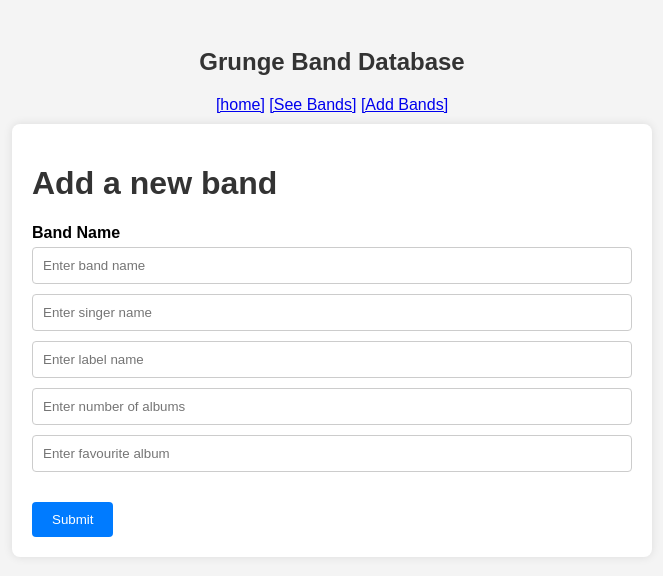
After one commit to steve-sharpe/FS-DB_QAP3_SS_Final, a Node server app: page /bandsAdd in a window 1280 px wide. The commit adds this page. Shown: the top 576 px of the page, without its empty margins (308-971 px from the left). Run offline with Node 20, Linux system fonts and the light colour scheme.

Commit message:
working, still needs addBand landing page.

```diff
--- a/index.js
+++ b/index.js
@@ -14,28 +14,17 @@ app.use(express.urlencoded({ extended: true }));
 
 const bandsRouter = require('./routes/api/bands');
 const apiRouter = require('./routes/api');
+const bandsAddRouter = require('./routes/api/bandsAdd');
 
 app.use('/bands', bandsRouter);
 app.use('/api', apiRouter);
+app.use('/bandsAdd', bandsAddRouter);
 
 
 app.get('/', (req, res) => {
     res.render('index.ejs');
     });
 
-app.post('/bandDelete', async (req, res) => {
-    const bandId = req.body.band_id;
-    try {
-        // Assuming deleteBandById is a function that deletes a band by ID and returns a result
-        await deleteBand(bandId);
-        res.send(`Band with ID ${bandId} deleted successfully.`);
-    } catch (error) {
-        // Log the error and send an error response
-        console.error(`Error deleting band with ID ${bandId}:`, error);
-        res.status(500).send(`Failed to delete band with ID ${bandId}.`);
-    }
-});
-
 app.listen(port, () => {
     console.log(`Server is running on port ${port}`);
     });
--- a/public/styles.css
+++ b/public/styles.css
@@ -3,6 +3,54 @@ body {
   padding: 20px;
   background-color: #f4f4f4;
 }
+
+
+.centered-content {
+  max-width: 600px;
+  margin: 0 auto;
+  background: white;
+  padding: 20px;
+  box-shadow: 0 0 10px rgba(0, 0, 0, 0.1);
+  border-radius: 8px;
+}
+
+h1 {
+  color: #333;
+}
+
+.form-group {
+  margin-bottom: 20px;
+}
+
+.form-group label {
+  display: block;
+  margin-bottom: 5px;
+  font-weight: bold;
+}
+
+.form-control {
+  width: 100%;
+  padding: 10px;
+  margin-bottom: 10px;
+  border: 1px solid #ccc;
+  border-radius: 4px;
+  box-sizing: border-box; /* Makes sure the padding doesn't affect the overall width */
+}
+
+.btn-primary {
+  background-color: #007bff;
+  color: white;
+  padding: 10px 20px;
+  border: none;
+  border-radius: 4px;
+  cursor: pointer;
+}
+
+.btn-primary:hover {
+  background-color: #0056b3;
+}
+
+
 
 
 
@@ -58,5 +106,5 @@ nav {
   text-align: center; /* Ensures the text inside the elements is also centered */
   width: 100%; /* Ensures nav takes up the full width */
   flex-direction: row; /* Keeps child elements in a row but ensures nav is on its own line */
-  padding-bottom: 50px;
+  padding-bottom: 10px;
 }
--- a/routes/api/bands.js
+++ b/routes/api/bands.js
@@ -1,8 +1,3 @@
-// this file is the route for the bands api
-// it uses the bands route
-// the bands route is in the parent directory
-// the bands route is in the routes directory
-
 const express = require('express');
 const router = express.Router();
 const bandsDal = require('../../services/pg.bands.dal');
--- /dev/null
+++ b/routes/api/bandsAdd.js
@@ -0,0 +1,14 @@
+// this is a route for the bandsAdd page
+
+const router = require('express').Router();
+const DEBUG = true;
+
+if(DEBUG) {
+    console.log('ROUTE: /bandsAdd');
+}
+
+router.get('/', (req, res) => {
+    res.render('bandsAdd');
+    });
+
+module.exports = router;
--- a/services/sql/insert.sql
+++ b/services/sql/insert.sql
@@ -7,3 +7,8 @@ VALUES
     ('Alice in Chains', 'Layne Staley', 'Columbia', 5, 'Dirt'),
     ('Stone Temple Pilots', 'Scott Weiland', 'Atlantic', 6, 'Core'),
     ('Mudhoney', 'Mark Arm', 'Sub Pop', 10, 'Superfuzz Bigmuff');
+    ('Foo Fighters', 'Dave Grohl', 'RCA', 9, 'The Colour and the Shape'),
+    ('Queens of the Stone Age', 'Josh Homme', 'Interscope', 7, 'Songs for the Deaf'),
+    ('The Smashing Pumpkins', 'Billy Corgan', 'Virgin', 5, 'Siamese Dream'),
+    ('Radiohead', 'Thom Yorke', 'Parlophone', 8, 'OK Computer'),
+    ('Pixies', 'Black Francis', '4AD', 4, 'Doolittle'),
--- /dev/null
+++ b/views/bandsAdd.ejs
@@ -0,0 +1,35 @@
+<!-- This page is a form to enter a new band into the database. It is a simple form with a text input for the band name and a submit button. The form is submitted to the /bands route with a POST request. The form is styled with Bootstrap classes to make it look nice.Enter all the fields except id. fields are band_name, band_singer, band_label, number_albums and favourite_album -->
+
+<!DOCTYPE html>
+<html lang="en">
+<head>
+    <meta charset="UTF-8">
+    <meta name="viewport" content="width=device-width, initial-scale=1.0">
+    <title>Document</title>
+</head>
+<body>
+
+    <%- include('./partials/head.ejs') %>
+
+    <body>
+        <%- include('./partials/nav.ejs') %>
+        <div class="centered-content">
+            <h1>Add a new band</h1>
+            <form action="/bands" method="POST">
+                <div class="form-group">
+                    <label for="band_name">Band Name</label>
+                    <input type="text" class="form-control" id="band_name" name="band_name" placeholder="Enter band name">
+                    <input type="text" class="form-control" id="band_singer" name="band_singer" placeholder="Enter singer name">
+                    <input type="text" class="form-control" id="band_label" name="band_label" placeholder="Enter label name">
+                    <input type="text" class="form-control" id="number_albums" name="number_albums" placeholder="Enter number of albums">
+                    <input type="text" class="form-control" id="favourite_album" name="favourite_album" placeholder="Enter favourite album">
+                </div>
+                <button type="submit" class="btn btn-primary">Submit</button>
+
+            </form>
+        </div>
+
+
+
+</body>
+</html>
--- a/views/partials/nav.ejs
+++ b/views/partials/nav.ejs
@@ -2,4 +2,5 @@
 	<h1>Grunge Band Database</h1>
 	<a href="/">[home]</a>
 	<a href="/bands">[See Bands]</a>
+	<a href="/bandsAdd">[Add Bands]</a>
 </nav>
```
Also changed, not shown: services/pg.bands.dal.js (+16 -0 lines), views/bandsDelete.ejs (+6 -1 lines), DELETE_FILES/bands.js (renamed from routes/bands.js).
